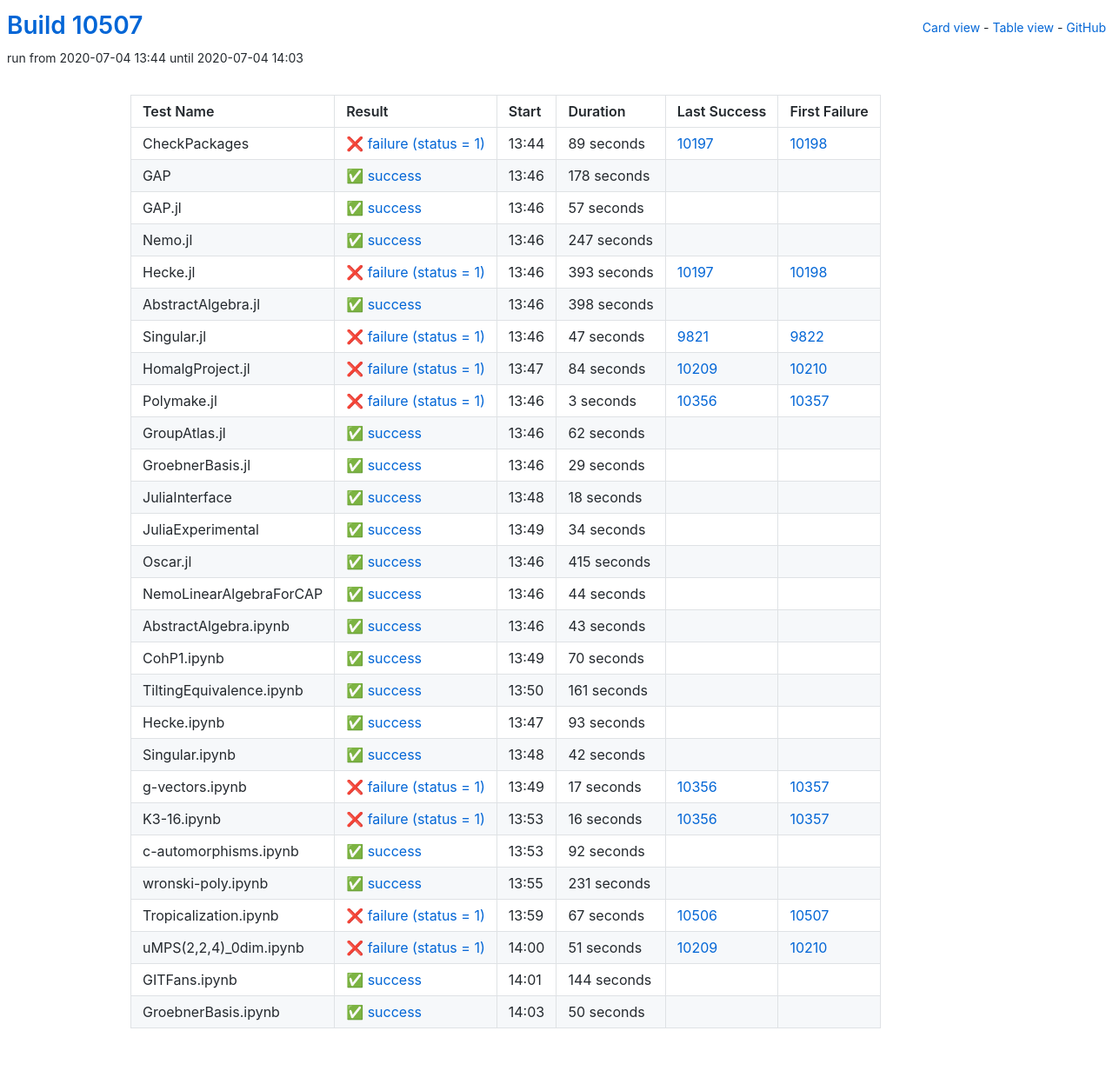
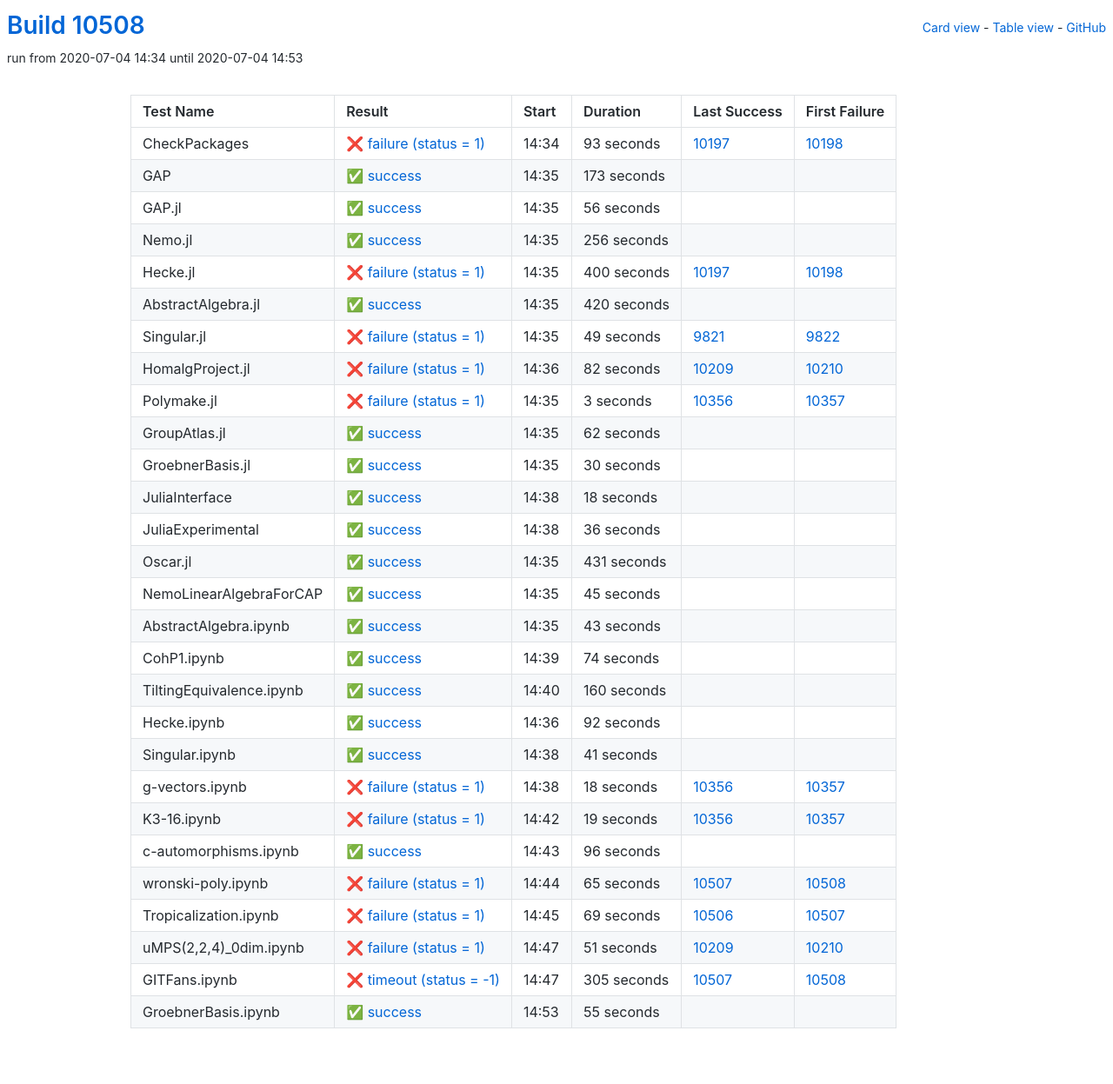
Before and after one commit to oscar-system/oscar-ci-status, a Jekyll site: the page built from table.html, in a window 1280 px wide. Shown: the whole page at 87% size. Built offline with Jekyll 4.4.1, drawn with Linux system fonts in a browser that asks for light colours.

Commit message:
Build #10508

```diff
--- a/_data/ci.yml
+++ b/_data/ci.yml
@@ -1,6 +1,6 @@
 ---
-build: 10507
-build_url: https://oscarci.mathematik.uni-kl.de/job/oscar/10507/
+build: 10508
+build_url: https://oscarci.mathematik.uni-kl.de/job/oscar/10508/
 job: oscar
 organization: oscar-system
 repo: oscar-ci-status
@@ -8,104 +8,104 @@ repourl: https://github.com/oscar-system/oscar-ci-status
 tests:
 - name: CheckPackages
   id: checkpackages
-  log: https://oscarci.mathematik.uni-kl.de/job/oscar/10507/artifact/logs/build-10507/CheckPackages.log
-  start: 2020-07-04 13:44
+  log: https://oscarci.mathematik.uni-kl.de/job/oscar/10508/artifact/logs/build-10508/CheckPackages.log
+  start: 2020-07-04 14:34
   success: false
   exitcode: 1
   status: failure
-  duration: 89
+  duration: 93
   last_success: 10197
   last_success_url: https://oscarci.mathematik.uni-kl.de/job/oscar/10197/
   first_failure: 10198
   first_failure_url: https://oscarci.mathematik.uni-kl.de/job/oscar/10198/
 - name: GAP
   id: gap
-  log: https://oscarci.mathematik.uni-kl.de/job/oscar/10507/artifact/logs/build-10507/GAP.log
-  start: 2020-07-04 13:46
+  log: https://oscarci.mathematik.uni-kl.de/job/oscar/10508/artifact/logs/build-10508/GAP.log
+  start: 2020-07-04 14:35
   success: true
   exitcode: 0
   status: success
-  duration: 178
+  duration: 173
   last_success: false
   last_success_url:
   first_failure: false
   first_failure_url:
 - name: GAP.jl
   id: gap-jl
-  log: https://oscarci.mathematik.uni-kl.de/job/oscar/10507/artifact/logs/build-10507/GAP.jl.log
-  start: 2020-07-04 13:46
+  log: https://oscarci.mathematik.uni-kl.de/job/oscar/10508/artifact/logs/build-10508/GAP.jl.log
+  start: 2020-07-04 14:35
   success: true
   exitcode: 0
   status: success
-  duration: 57
+  duration: 56
   last_success: false
   last_success_url:
   first_failure: false
   first_failure_url:
 - name: Nemo.jl
   id: nemo-jl
-  log: https://oscarci.mathematik.uni-kl.de/job/oscar/10507/artifact/logs/build-10507/Nemo.jl.log
-  start: 2020-07-04 13:46
+  log: https://oscarci.mathematik.uni-kl.de/job/oscar/10508/artifact/logs/build-10508/Nemo.jl.log
+  start: 2020-07-04 14:35
   success: true
   exitcode: 0
   status: success
-  duration: 247
+  duration: 256
   last_success: false
   last_success_url:
   first_failure: false
   first_failure_url:
 - name: Hecke.jl
   id: hecke-jl
-  log: https://oscarci.mathematik.uni-kl.de/job/oscar/10507/artifact/logs/build-10507/Hecke.jl.log
-  start: 2020-07-04 13:46
+  log: https://oscarci.mathematik.uni-kl.de/job/oscar/10508/artifact/logs/build-10508/Hecke.jl.log
+  start: 2020-07-04 14:35
   success: false
   exitcode: 1
   status: failure
-  duration: 393
+  duration: 400
   last_success: 10197
   last_success_url: https://oscarci.mathematik.uni-kl.de/job/oscar/10197/
   first_failure: 10198
   first_failure_url: https://oscarci.mathematik.uni-kl.de/job/oscar/10198/
 - name: AbstractAlgebra.jl
   id: abstractalgebra-jl
-  log: https://oscarci.mathematik.uni-kl.de/job/oscar/10507/artifact/logs/build-10507/AbstractAlgebra.jl.log
-  start: 2020-07-04 13:46
+  log: https://oscarci.mathematik.uni-kl.de/job/oscar/10508/artifact/logs/build-10508/AbstractAlgebra.jl.log
+  start: 2020-07-04 14:35
   success: true
   exitcode: 0
   status: success
-  duration: 398
+  duration: 420
   last_success: false
   last_success_url:
   first_failure: false
   first_failure_url:
 - name: Singular.jl
   id: singular-jl
-  log: https://oscarci.mathematik.uni-kl.de/job/oscar/10507/artifact/logs/build-10507/Singular.jl.log
-  start: 2020-07-04 13:46
+  log: https://oscarci.mathematik.uni-kl.de/job/oscar/10508/artifact/logs/build-10508/Singular.jl.log
+  start: 2020-07-04 14:35
   success: false
   exitcode: 1
   status: failure
-  duration: 47
+  duration: 49
   last_success: 9821
   last_success_url: https://oscarci.mathematik.uni-kl.de/job/oscar/9821/
   first_failure: 9822
   first_failure_url: https://oscarci.mathematik.uni-kl.de/job/oscar/9822/
 - name: HomalgProject.jl
   id: homalgproject-jl
-  log: https://oscarci.mathematik.uni-kl.de/job/oscar/10507/artifact/logs/build-10507/HomalgProject.jl.log
-  start: 2020-07-04 13:47
+  log: https://oscarci.mathematik.uni-kl.de/job/oscar/10508/artifact/logs/build-10508/HomalgProject.jl.log
+  start: 2020-07-04 14:36
   success: false
   exitcode: 1
   status: failure
-  duration: 84
+  duration: 82
   last_success: 10209
   last_success_url: https://oscarci.mathematik.uni-kl.de/job/oscar/10209/
   first_failure: 10210
   first_failure_url: https://oscarci.mathematik.uni-kl.de/job/oscar/10210/
 - name: Polymake.jl
   id: polymake-jl
-  log: https://oscarci.mathematik.uni-kl.de/job/oscar/10507/artifact/logs/build-10507/Polymake.jl.log
-  start: 2020-07-04 13:46
+  log: https://oscarci.mathematik.uni-kl.de/job/oscar/10508/artifact/logs/build-10508/Polymake.jl.log
+  start: 2020-07-04 14:35
   success: false
   exitcode: 1
   status: failure
@@ -116,8 +116,8 @@ tests:
   first_failure_url: https://oscarci.mathematik.uni-kl.de/job/oscar/10357/
 - name: GroupAtlas.jl
   id: groupatlas-jl
-  log: https://oscarci.mathematik.uni-kl.de/job/oscar/10507/artifact/logs/build-10507/GroupAtlas.jl.log
-  start: 2020-07-04 13:46
+  log: https://oscarci.mathematik.uni-kl.de/job/oscar/10508/artifact/logs/build-10508/GroupAtlas.jl.log
+  start: 2020-07-04 14:35
   success: true
   exitcode: 0
   status: success
@@ -128,20 +128,20 @@ tests:
   first_failure_url:
 - name: GroebnerBasis.jl
   id: groebnerbasis-jl
-  log: https://oscarci.mathematik.uni-kl.de/job/oscar/10507/artifact/logs/build-10507/GroebnerBasis.jl.log
-  start: 2020-07-04 13:46
+  log: https://oscarci.mathematik.uni-kl.de/job/oscar/10508/artifact/logs/build-10508/GroebnerBasis.jl.log
+  start: 2020-07-04 14:35
   success: true
   exitcode: 0
   status: success
-  duration: 29
+  duration: 30
   last_success: false
   last_success_url:
   first_failure: false
   first_failure_url:
 - name: JuliaInterface
   id: juliainterface
-  log: https://oscarci.mathematik.uni-kl.de/job/oscar/10507/artifact/logs/build-10507/JuliaInterface.log
-  start: 2020-07-04 13:48
+  log: https://oscarci.mathematik.uni-kl.de/job/oscar/10508/artifact/logs/build-10508/JuliaInterface.log
+  start: 2020-07-04 14:38
   success: true
   exitcode: 0
   status: success
@@ -152,44 +152,44 @@ tests:
   first_failure_url:
 - name: JuliaExperimental
   id: juliaexperimental
-  log: https://oscarci.mathematik.uni-kl.de/job/oscar/10507/artifact/logs/build-10507/JuliaExperimental.log
-  start: 2020-07-04 13:49
+  log: https://oscarci.mathematik.uni-kl.de/job/oscar/10508/artifact/logs/build-10508/JuliaExperimental.log
+  start: 2020-07-04 14:38
   success: true
   exitcode: 0
   status: success
-  duration: 34
+  duration: 36
   last_success: false
   last_success_url:
   first_failure: false
   first_failure_url:
 - name: Oscar.jl
   id: oscar-jl
-  log: https://oscarci.mathematik.uni-kl.de/job/oscar/10507/artifact/logs/build-10507/Oscar.jl.log
-  start: 2020-07-04 13:46
+  log: https://oscarci.mathematik.uni-kl.de/job/oscar/10508/artifact/logs/build-10508/Oscar.jl.log
+  start: 2020-07-04 14:35
   success: true
   exitcode: 0
   status: success
-  duration: 415
+  duration: 431
   last_success: false
   last_success_url:
   first_failure: false
   first_failure_url:
 - name: NemoLinearAlgebraForCAP
   id: nemolinearalgebraforcap
-  log: https://oscarci.mathematik.uni-kl.de/job/oscar/10507/artifact/logs/build-10507/NemoLinearAlgebraForCAP.log
-  start: 2020-07-04 13:46
+  log: https://oscarci.mathematik.uni-kl.de/job/oscar/10508/artifact/logs/build-10508/NemoLinearAlgebraForCAP.log
+  start: 2020-07-04 14:35
   success: true
   exitcode: 0
   status: success
-  duration: 44
+  duration: 45
   last_success: false
   last_success_url:
   first_failure: false
   first_failure_url:
 - name: AbstractAlgebra.ipynb
   id: abstractalgebra-ipynb
-  log: https://oscarci.mathematik.uni-kl.de/job/oscar/10507/artifact/logs/build-10507/AbstractAlgebra.ipynb.log
-  start: 2020-07-04 13:46
+  log: https://oscarci.mathematik.uni-kl.de/job/oscar/10508/artifact/logs/build-10508/AbstractAlgebra.ipynb.log
+  start: 2020-07-04 14:35
   success: true
   exitcode: 0
   status: success
@@ -200,80 +200,32 @@ tests:
   first_failure_url:
 - name: CohP1.ipynb
   id: cohp1-ipynb
-  log: https://oscarci.mathematik.uni-kl.de/job/oscar/10507/artifact/logs/build-10507/CohP1.ipynb.log
-  start: 2020-07-04 13:49
+  log: https://oscarci.mathematik.uni-kl.de/job/oscar/10508/artifact/logs/build-10508/CohP1.ipynb.log
+  start: 2020-07-04 14:39
   success: true
   exitcode: 0
   status: success
-  duration: 70
+  duration: 74
   last_success: false
   last_success_url:
   first_failure: false
   first_failure_url:
 - name: TiltingEquivalence.ipynb
   id: tiltingequivalence-ipynb
-  log: https://oscarci.mathematik.uni-kl.de/job/oscar/10507/artifact/logs/build-10507/TiltingEquivalence.ipynb.log
-  start: 2020-07-04 13:50
+  log: https://oscarci.mathematik.uni-kl.de/job/oscar/10508/artifact/logs/build-10508/TiltingEquivalence.ipynb.log
+  start: 2020-07-04 14:40
   success: true
   exitcode: 0
   status: success
-  duration: 161
+  duration: 160
   last_success: false
   last_success_url:
   first_failure: false
   first_failure_url:
 - name: Hecke.ipynb
   id: hecke-ipynb
-  log: https://oscarci.mathematik.uni-kl.de/job/oscar/10507/artifact/logs/build-10507/Hecke.ipynb.log
-  start: 2020-07-04 13:47
-  success: true
-  exitcode: 0
-  status: success
-  duration: 93
-  last_success: false
-  last_success_url:
-  first_failure: false
-  first_failure_url:
-- name: Singular.ipynb
-  id: singular-ipynb
-  log: https://oscarci.mathematik.uni-kl.de/job/oscar/10507/artifact/logs/build-10507/Singular.ipynb.log
-  start: 2020-07-04 13:48
-  success: true
-  exitcode: 0
-  status: success
-  duration: 42
-  last_success: false
-  last_success_url:
-  first_failure: false
-  first_failure_url:
-- name: g-vectors.ipynb
-  id: g-vectors-ipynb
-  log: https://oscarci.mathematik.uni-kl.de/job/oscar/10507/artifact/logs/build-10507/g-vectors.ipynb.log
-  start: 2020-07-04 13:49
-  success: false
-  exitcode: 1
-  status: failure
-  duration: 17
-  last_success: 10356
-  last_success_url: https://oscarci.mathematik.uni-kl.de/job/oscar/10356/
-  first_failure: 10357
-  first_failure_url: https://oscarci.mathematik.uni-kl.de/job/oscar/10357/
-- name: K3-16.ipynb
-  id: k3-16-ipynb
-  log: https://oscarci.mathematik.uni-kl.de/job/oscar/10507/artifact/logs/build-10507/K3-16.ipynb.log
-  start: 2020-07-04 13:53
-  success: false
-  exitcode: 1
-  status: failure
-  duration: 16
-  last_success: 10356
-  last_success_url: https://oscarci.mathematik.uni-kl.de/job/oscar/10356/
-  first_failure: 10357
-  first_failure_url: https://oscarci.mathematik.uni-kl.de/job/oscar/10357/
-- name: c-automorphisms.ipynb
-  id: c-automorphisms-ipynb
-  log: https://oscarci.mathematik.uni-kl.de/job/oscar/10507/artifact/logs/build-10507/c-automorphisms.ipynb.log
-  start: 2020-07-04 13:53
+  log: https://oscarci.mathematik.uni-kl.de/job/oscar/10508/artifact/logs/build-10508/Hecke.ipynb.log
+  start: 2020-07-04 14:36
   success: true
   exitcode: 0
   status: success
@@ -282,34 +234,82 @@ tests:
   last_success_url:
   first_failure: false
   first_failure_url:
-- name: wronski-poly.ipynb
-  id: wronski-poly-ipynb
-  log: https://oscarci.mathematik.uni-kl.de/job/oscar/10507/artifact/logs/build-10507/wronski-poly.ipynb.log
-  start: 2020-07-04 13:55
+- name: Singular.ipynb
+  id: singular-ipynb
+  log: https://oscarci.mathematik.uni-kl.de/job/oscar/10508/artifact/logs/build-10508/Singular.ipynb.log
+  start: 2020-07-04 14:38
   success: true
   exitcode: 0
   status: success
-  duration: 231
+  duration: 41
   last_success: false
   last_success_url:
   first_failure: false
   first_failure_url:
-- name: Tropicalization.ipynb
-  id: tropicalization-ipynb
-  log: https://oscarci.mathematik.uni-kl.de/job/oscar/10507/artifact/logs/build-10507/Tropicalization.ipynb.log
-  start: 2020-07-04 13:59
+- name: g-vectors.ipynb
+  id: g-vectors-ipynb
+  log: https://oscarci.mathematik.uni-kl.de/job/oscar/10508/artifact/logs/build-10508/g-vectors.ipynb.log
+  start: 2020-07-04 14:38
   success: false
   exitcode: 1
   status: failure
-  duration: 67
+  duration: 18
+  last_success: 10356
+  last_success_url: https://oscarci.mathematik.uni-kl.de/job/oscar/10356/
+  first_failure: 10357
+  first_failure_url: https://oscarci.mathematik.uni-kl.de/job/oscar/10357/
+- name: K3-16.ipynb
+  id: k3-16-ipynb
+  log: https://oscarci.mathematik.uni-kl.de/job/oscar/10508/artifact/logs/build-10508/K3-16.ipynb.log
+  start: 2020-07-04 14:42
+  success: false
+  exitcode: 1
+  status: failure
+  duration: 19
+  last_success: 10356
+  last_success_url: https://oscarci.mathematik.uni-kl.de/job/oscar/10356/
+  first_failure: 10357
+  first_failure_url: https://oscarci.mathematik.uni-kl.de/job/oscar/10357/
+- name: c-automorphisms.ipynb
+  id: c-automorphisms-ipynb
+  log: https://oscarci.mathematik.uni-kl.de/job/oscar/10508/artifact/logs/build-10508/c-automorphisms.ipynb.log
+  start: 2020-07-04 14:43
+  success: true
+  exitcode: 0
+  status: success
+  duration: 96
+  last_success: false
+  last_success_url:
+  first_failure: false
+  first_failure_url:
+- name: wronski-poly.ipynb
+  id: wronski-poly-ipynb
+  log: https://oscarci.mathematik.uni-kl.de/job/oscar/10508/artifact/logs/build-10508/wronski-poly.ipynb.log
+  start: 2020-07-04 14:44
+  success: false
+  exitcode: 1
+  status: failure
+  duration: 65
+  last_success: 10507
+  last_success_url: https://oscarci.mathematik.uni-kl.de/job/oscar/10507/
+  first_failure: 10508
+  first_failure_url: https://oscarci.mathematik.uni-kl.de/job/oscar/10508/
+- name: Tropicalization.ipynb
+  id: tropicalization-ipynb
+  log: https://oscarci.mathematik.uni-kl.de/job/oscar/10508/artifact/logs/build-10508/Tropicalization.ipynb.log
+  start: 2020-07-04 14:45
+  success: false
+  exitcode: 1
+  status: failure
+  duration: 69
   last_success: 10506
   last_success_url: https://oscarci.mathematik.uni-kl.de/job/oscar/10506/
   first_failure: 10507
   first_failure_url: https://oscarci.mathematik.uni-kl.de/job/oscar/10507/
 - name: uMPS(2,2,4)_0dim.ipynb
   id: umps-2-2-4-0dim-ipynb
-  log: https://oscarci.mathematik.uni-kl.de/job/oscar/10507/artifact/logs/build-10507/uMPS-2-2-4-_0dim.ipynb.log
-  start: 2020-07-04 14:00
+  log: https://oscarci.mathematik.uni-kl.de/job/oscar/10508/artifact/logs/build-10508/uMPS-2-2-4-_0dim.ipynb.log
+  start: 2020-07-04 14:47
   success: false
   exitcode: 1
   status: failure
@@ -320,25 +320,25 @@ tests:
   first_failure_url: https://oscarci.mathematik.uni-kl.de/job/oscar/10210/
 - name: GITFans.ipynb
   id: gitfans-ipynb
-  log: https://oscarci.mathematik.uni-kl.de/job/oscar/10507/artifact/logs/build-10507/GITFans.ipynb.log
-  start: 2020-07-04 14:01
+  log: https://oscarci.mathematik.uni-kl.de/job/oscar/10508/artifact/logs/build-10508/GITFans.ipynb.log
+  start: 2020-07-04 14:47
+  success: false
+  exitcode: -1
+  status: timeout
+  duration: 305
+  last_success: 10507
+  last_success_url: https://oscarci.mathematik.uni-kl.de/job/oscar/10507/
+  first_failure: 10508
+  first_failure_url: https://oscarci.mathematik.uni-kl.de/job/oscar/10508/
+- name: GroebnerBasis.ipynb
+  id: groebnerbasis-ipynb
+  log: https://oscarci.mathematik.uni-kl.de/job/oscar/10508/artifact/logs/build-10508/GroebnerBasis.ipynb.log
+  start: 2020-07-04 14:53
   success: true
   exitcode: 0
   status: success
-  duration: 144
+  duration: 55
   last_success: false
   last_success_url:
   first_failure: false
   first_failure_url:
-- name: GroebnerBasis.ipynb
-  id: groebnerbasis-ipynb
-  log: https://oscarci.mathematik.uni-kl.de/job/oscar/10507/artifact/logs/build-10507/GroebnerBasis.ipynb.log
-  start: 2020-07-04 14:03
-  success: true
-  exitcode: 0
-  status: success
-  duration: 50
-  last_success: false
-  last_success_url:
-  first_failure: false
-  first_failure_url:
```
Also changed, not shown: README.md.
